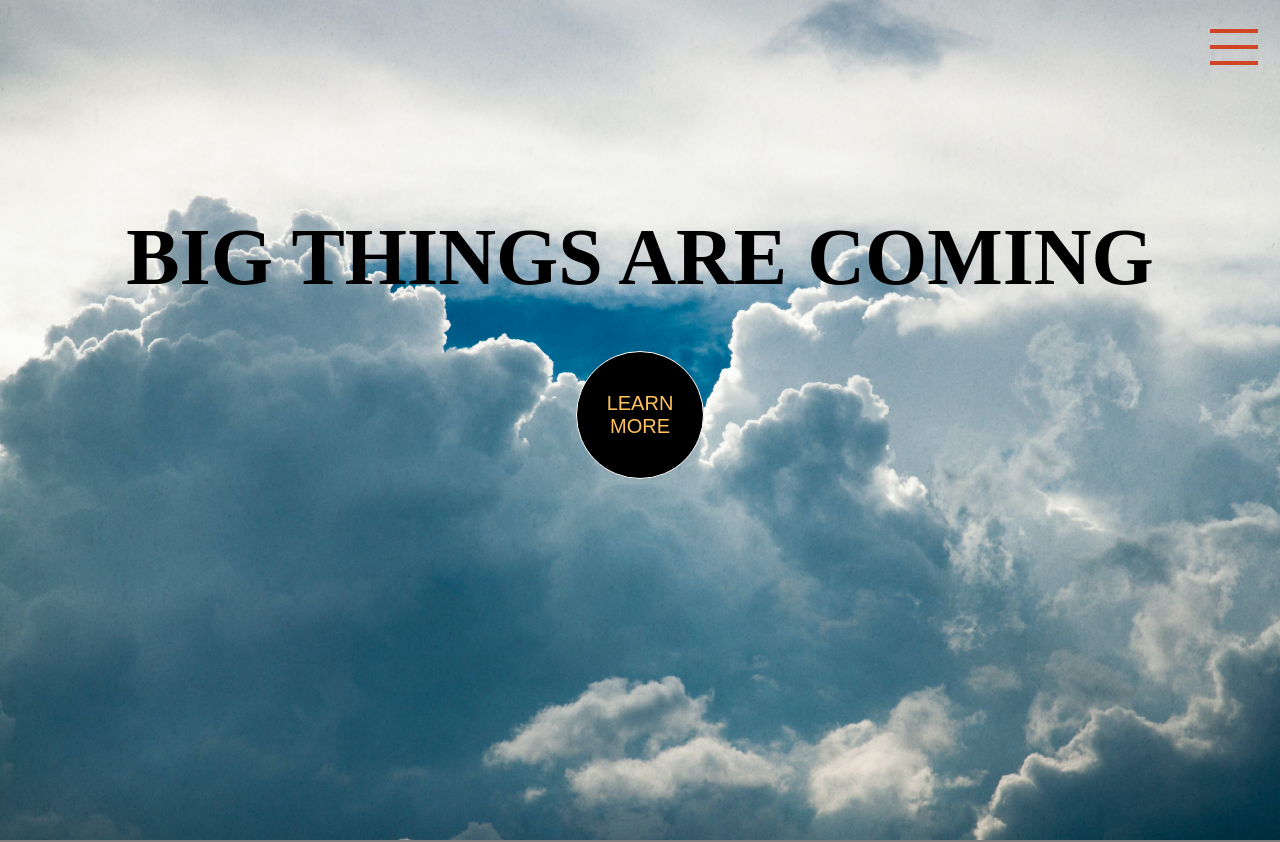
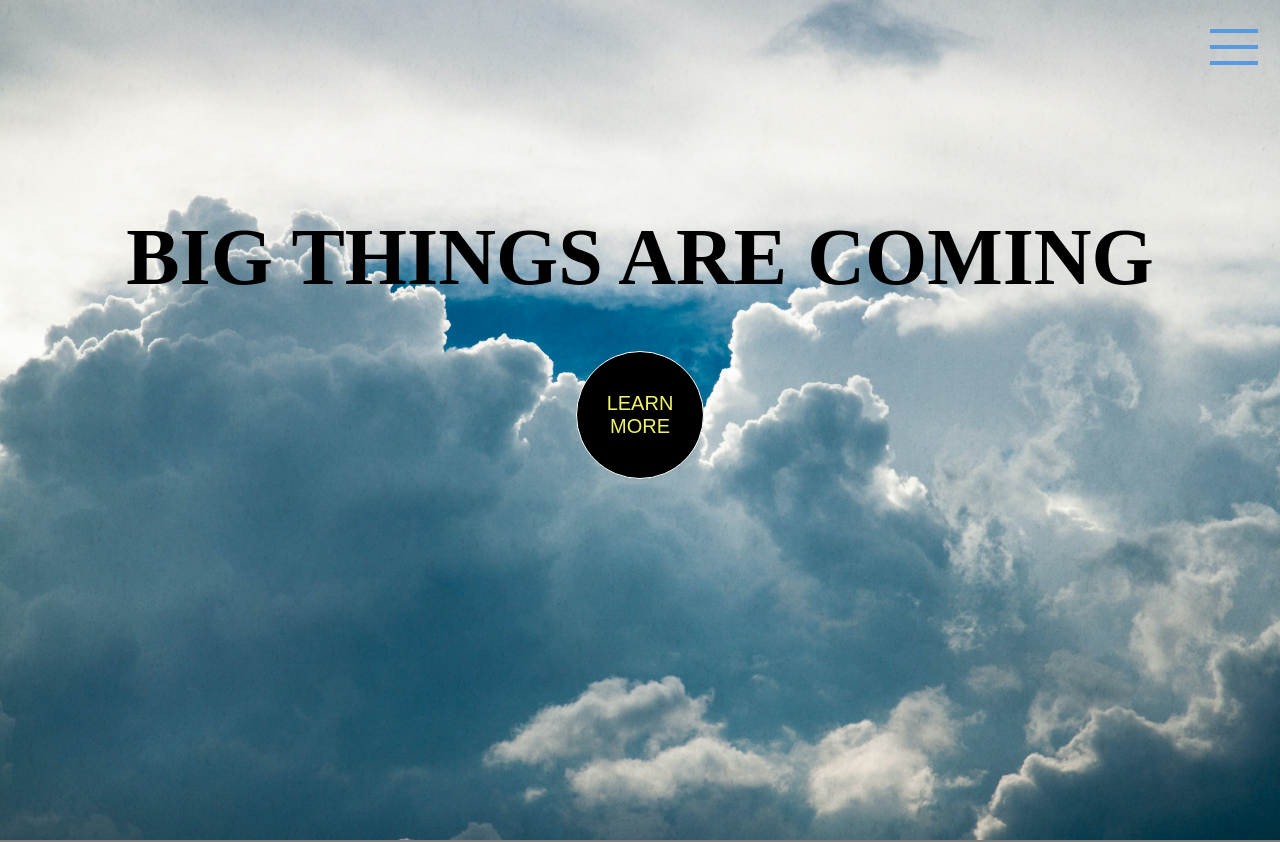
Before and after one commit to hkennedyvi/store, a React (Create React App) app: page / in a window 1280 px wide. Shown: the top 842 px of the page. Built offline with nearby package versions, Linux system fonts and the light colour scheme.

Commit message:
variable colors

```diff
--- a/src/components/About/about.scss
+++ b/src/components/About/about.scss
@@ -1,10 +1,14 @@
 $blackPrimary: #000000;
 $blackSecondary: #0f0f0f;
+$blackThird: #000505;
 $greyPrimary: #7C7C7C;
 $greySecondary: #e4e4e4;
 $redPrimary: #CF4526;
-$yellowPrimary: #FFC15E;
-$bluePrimary: #93E1D8;
+$yellowPrimary: #EEF36A;
+$yellowSecondary: #FFC15E;
+$bluePrimary: #232ED1;
+$blueSecondary: #5899E2;
+$blueThird: #86B4EA;
 
 .about {
     display: grid;
--- a/src/components/Footer/footer.scss
+++ b/src/components/Footer/footer.scss
@@ -1,11 +1,14 @@
 $blackPrimary: #000000;
 $blackSecondary: #0f0f0f;
+$blackThird: #000505;
 $greyPrimary: #7C7C7C;
 $greySecondary: #e4e4e4;
 $redPrimary: #CF4526;
-$yellowPrimary: #FFC15E;
-$bluePrimary: #93E1D8;
-$maybeColor: #1F1300;
+$yellowPrimary: #EEF36A;
+$yellowSecondary: #FFC15E;
+$bluePrimary: #232ED1;
+$blueSecondary: #5899E2;
+$blueThird: #86B4EA;
 
 .footer {
     background: $blackPrimary;
@@ -31,7 +34,7 @@ $maybeColor: #1F1300;
 }
 
 .footer-main-text {
-    color: $bluePrimary;
+    color: $blueSecondary;
 }
 
 .footer-icons-container {
@@ -76,7 +79,7 @@ $maybeColor: #1F1300;
 
 .newsletter-submit {
     background: $yellowPrimary;
-    color: white;
+    color: $blackPrimary;
     font-size: 1rem;
     padding: 0.5rem 1rem;
     border-radius: 2rem;
--- a/src/components/Hero/hero.scss
+++ b/src/components/Hero/hero.scss
@@ -1,11 +1,14 @@
 $blackPrimary: #000000;
 $blackSecondary: #0f0f0f;
+$blackThird: #000505;
 $greyPrimary: #7C7C7C;
 $greySecondary: #e4e4e4;
 $redPrimary: #CF4526;
-$yellowPrimary: #FFC15E;
-$bluePrimary: #93E1D8;
-$maybeColor: #1F1300;
+$yellowPrimary: #EEF36A;
+$yellowSecondary: #FFC15E;
+$bluePrimary: #232ED1;
+$blueSecondary: #5899E2;
+$blueThird: #86B4EA;
 
 .hero {
     height: 100vh;
--- a/src/components/Main/main.scss
+++ b/src/components/Main/main.scss
@@ -1,11 +1,14 @@
 $blackPrimary: #000000;
 $blackSecondary: #0f0f0f;
+$blackThird: #000505;
 $greyPrimary: #7C7C7C;
 $greySecondary: #e4e4e4;
 $redPrimary: #CF4526;
-$yellowPrimary: #FFC15E;
-$bluePrimary: #93E1D8;
-$maybeColor: #1F1300;
+$yellowPrimary: #EEF36A;
+$yellowSecondary: #FFC15E;
+$bluePrimary: #232ED1;
+$blueSecondary: #5899E2;
+$blueThird: #86B4EA;
 
 .main-container {
     display: grid;
--- a/src/components/NavBar/navbar.scss
+++ b/src/components/NavBar/navbar.scss
@@ -1,11 +1,14 @@
 $blackPrimary: #000000;
 $blackSecondary: #0f0f0f;
+$blackThird: #000505;
 $greyPrimary: #7C7C7C;
 $greySecondary: #e4e4e4;
 $redPrimary: #CF4526;
-$yellowPrimary: #FFC15E;
-$bluePrimary: #93E1D8;
-$maybeColor: #1F1300;
+$yellowPrimary: #EEF36A;
+$yellowSecondary: #FFC15E;
+$bluePrimary: #232ED1;
+$blueSecondary: #5899E2;
+$blueThird: #86B4EA;
 
 .navbar {
     width: 100vw;
@@ -16,7 +19,7 @@ $maybeColor: #1F1300;
 }
 
 .nav-list {
-    color: $redPrimary;
+    color: $blueSecondary;
     line-height: 5rem;
     list-style: none;
     text-align: center;
@@ -57,7 +60,7 @@ $maybeColor: #1F1300;
  .burger-line {
     width: 3rem;
     height: 0.25rem;
-    background: $redPrimary;
+    background: $blueSecondary;
     margin: 0.75rem 0;
     transition: 500ms;
  }
--- a/src/components/Shipping/shipping.scss
+++ b/src/components/Shipping/shipping.scss
@@ -1,11 +1,14 @@
 $blackPrimary: #000000;
 $blackSecondary: #0f0f0f;
+$blackThird: #000505;
 $greyPrimary: #7C7C7C;
 $greySecondary: #e4e4e4;
 $redPrimary: #CF4526;
-$yellowPrimary: #FFC15E;
-$bluePrimary: #93E1D8;
-$maybeColor: #1F1300;
+$yellowPrimary: #EEF36A;
+$yellowSecondary: #FFC15E;
+$bluePrimary: #232ED1;
+$blueSecondary: #5899E2;
+$blueThird: #86B4EA;
 
 .shipping-main {
     display: flex;
@@ -23,7 +26,7 @@ $maybeColor: #1F1300;
     align-self: center;
     text-align: center;
     font-size: 2rem;
-    background: $redPrimary;
+    background: $blueSecondary;
     color: white;
     width: 100%;
 }
@@ -36,7 +39,7 @@ $maybeColor: #1F1300;
 
 .card-number {
     background: white;
-    color: $redPrimary;
+    color: $bluePrimary;
     border-radius: 50%;
     padding: 1rem 2rem;
 }
@@ -55,7 +58,7 @@ $maybeColor: #1F1300;
 
 .shipping-card-inner {
 //   position: relative;
-  border: solid 3px $redPrimary;
+  border: solid 3px $blueSecondary;
   border-radius: 0.5em;
   width: 100%;
   height: 100%;
@@ -82,7 +85,7 @@ $maybeColor: #1F1300;
     justify-content: center;
     align-items: center;
     background: white;
-    color: $redPrimary;
+    color: $blueThird;
     text-align: center;
 }
 
@@ -91,7 +94,7 @@ $maybeColor: #1F1300;
     display: flex;
     flex-direction: column;
     align-items: center;
-    background: $redPrimary;
+    background: $blueThird;
     color: white;
     transform: rotateY(180deg);
 }
```
